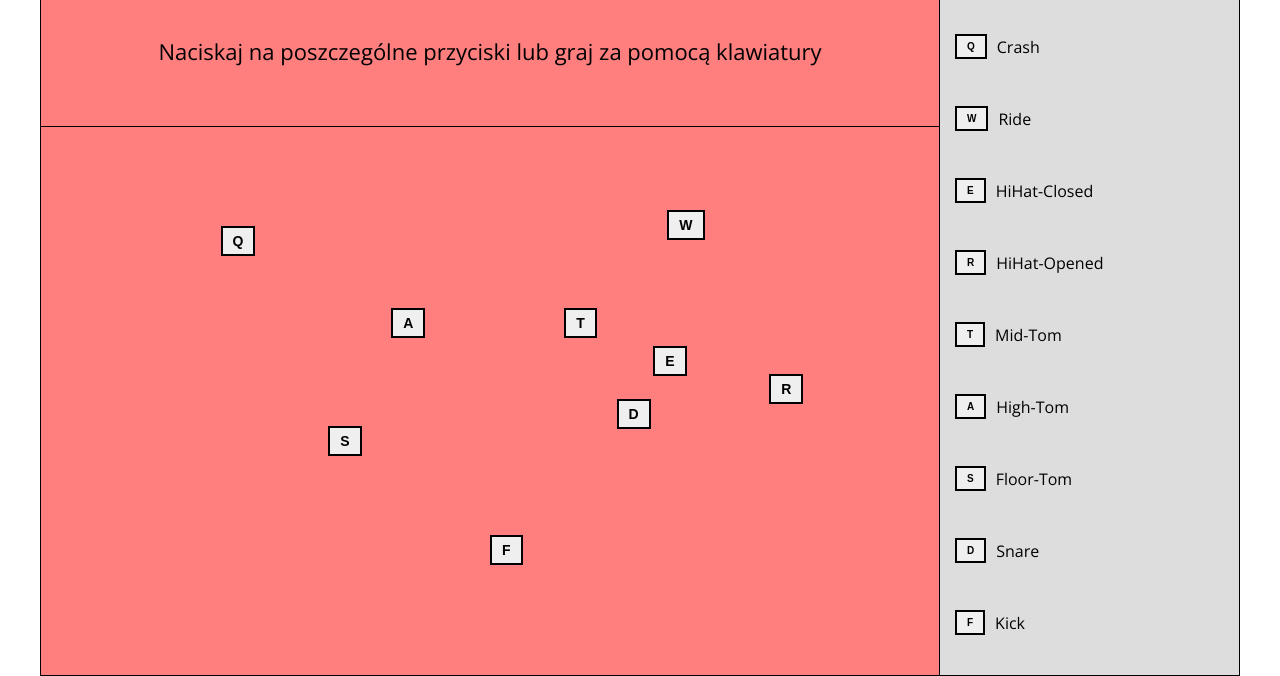
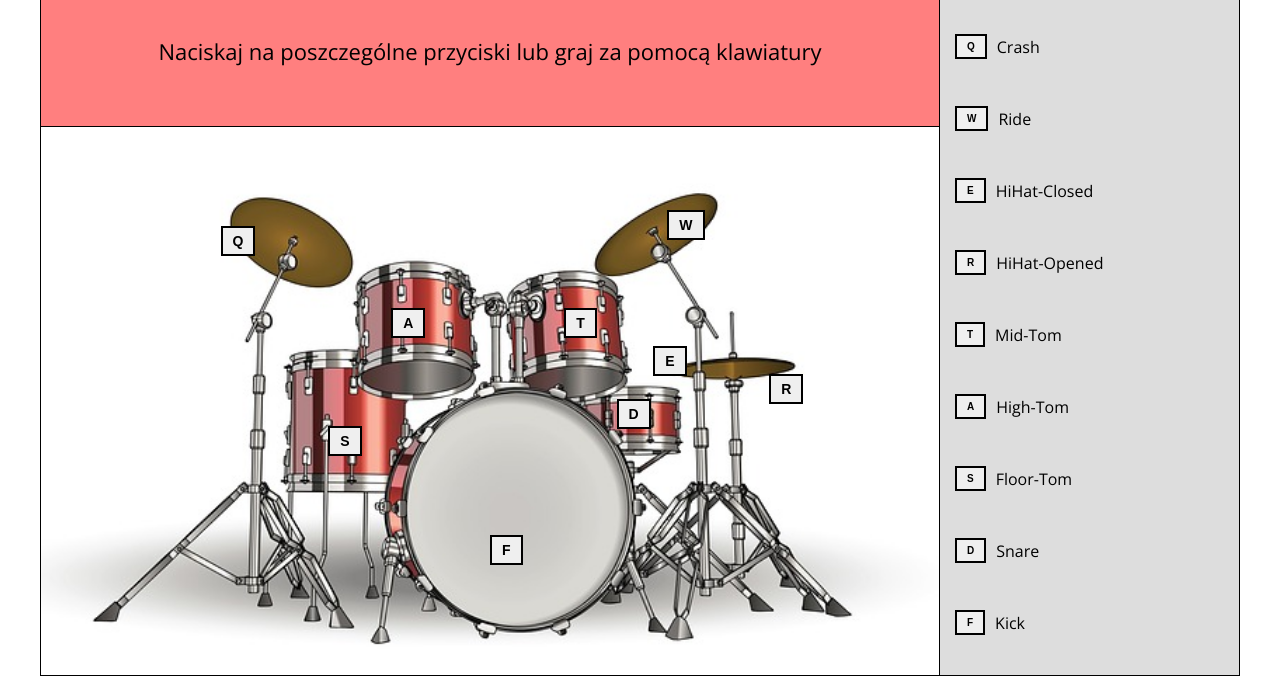
Before and after one commit to ChrisBar92/DrumMachine, a plain HTML site: page index.html in a window 1280 px wide. Shown: the part 124-800 px from the top of the page. Drawn offline with nearby package versions, Linux system fonts and the light colour scheme; the site is published under a folder, as on GitHub Pages, so addresses that start at the root find nothing.

Commit message:
changed image path

```diff
--- a/main.scss
+++ b/main.scss
@@ -61,7 +61,7 @@ body {
 		position: relative;
 		height: 40rem;
 		width: 100%;
-		background-image: url('/images/drums_640.jpg');
+		background-image: url('../images/drums_640.jpg');
 		background-size: cover;
 		background-position: center;
 		border-top: 1px solid #000;
```
Also changed, not shown: css/bigsize.css (deleted), css/main.css, 2 other files.
